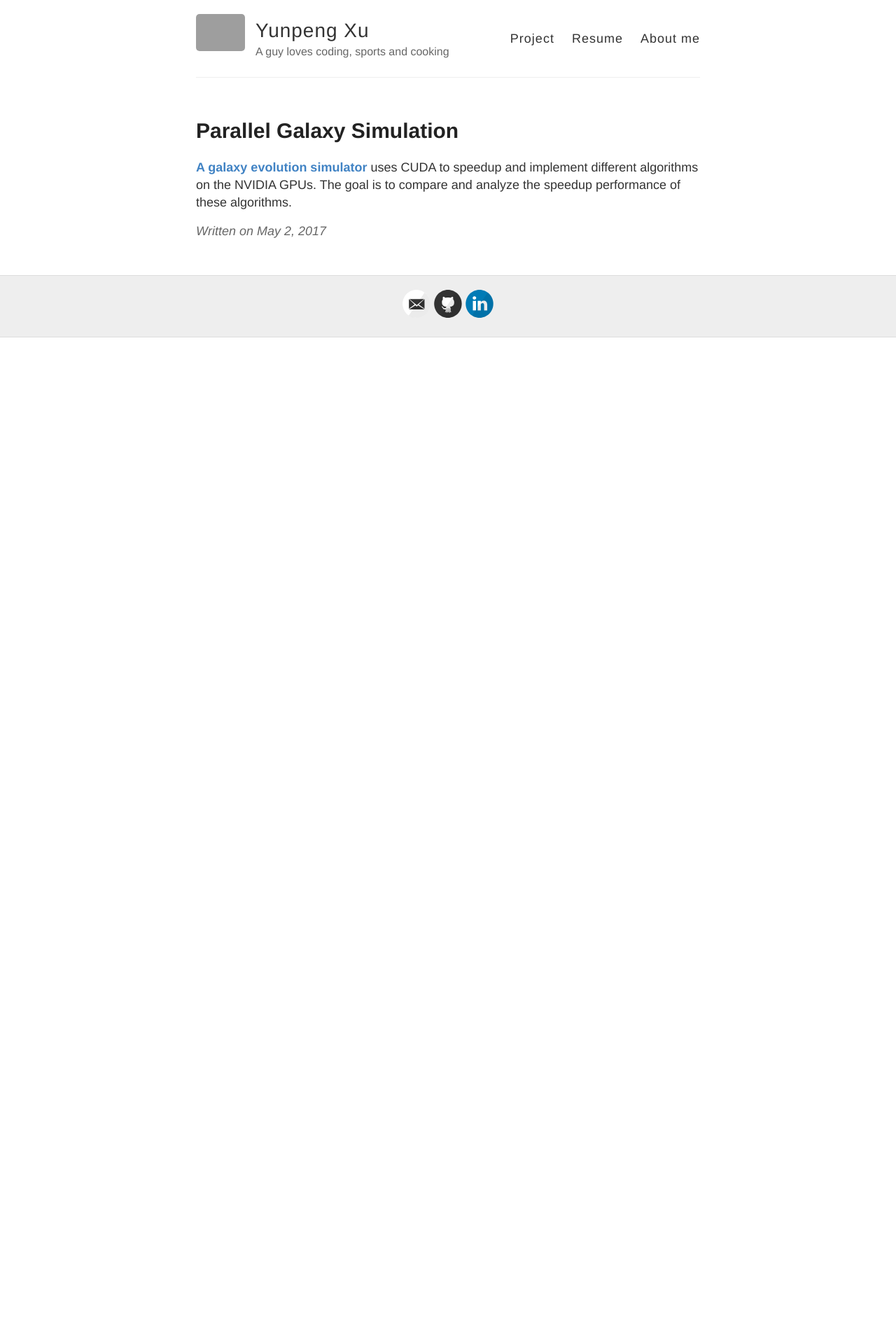
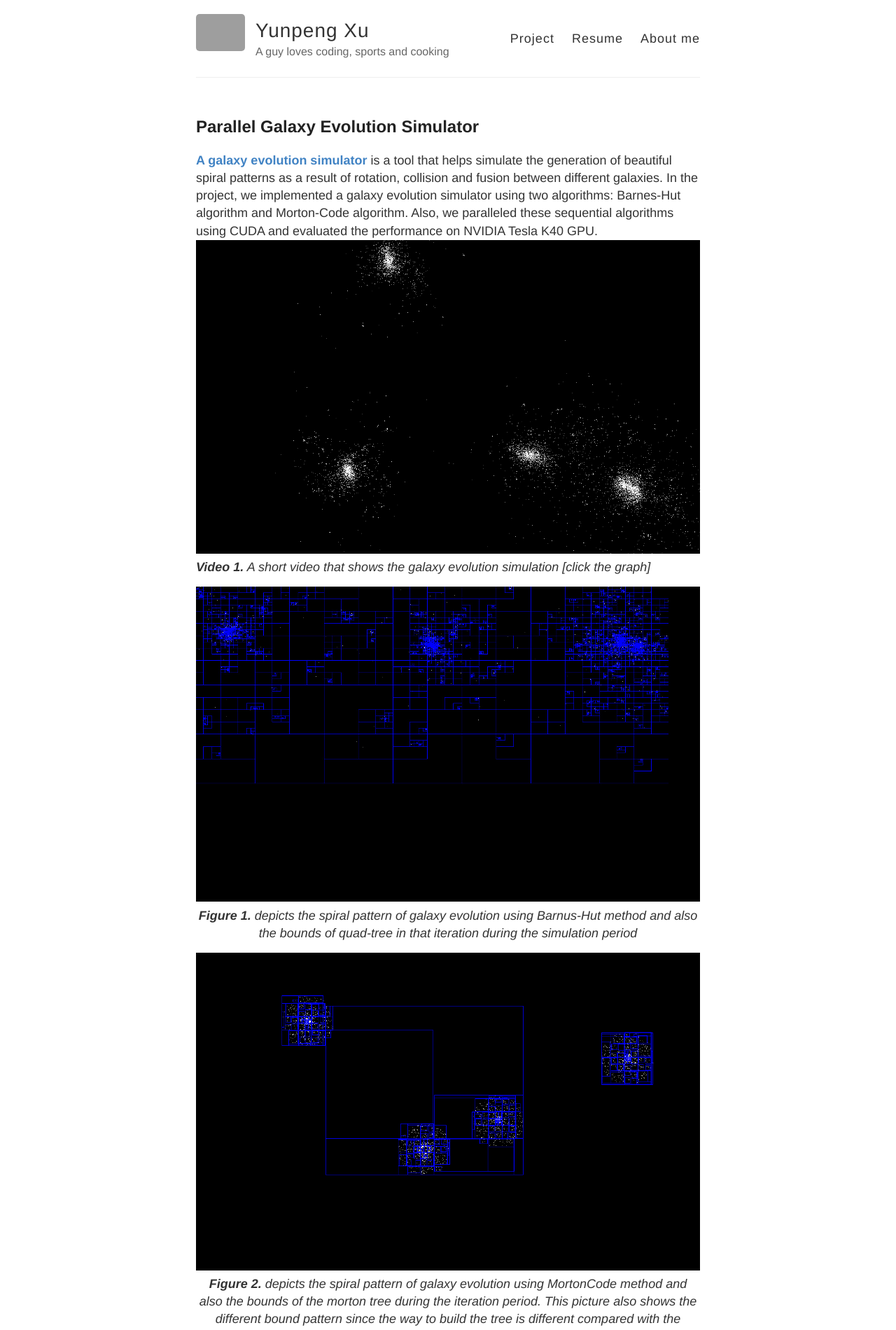
Before and after one commit to louis-xu-ustc/louis-xu-ustc.github.io, a Jekyll site: the page built from _posts/2017-05-02-parallel.md, in a window 1280 px wide. Shown: the top 1900 px of the page at 70% size. Built offline with Jekyll 4.4.1, drawn with Linux system fonts in a browser that asks for light colours; comment, search, counter and statistics services are not loaded; before the commit the page ends 900 px from its top, so only the background shows below that; some of the changed text lies outside the part shown; grey boxes are pictures that could not be loaded.

Commit message:
[yunpengx] update posts for cookyourself and galaxy evolution simulator

```diff
--- a/_layouts/post.html
+++ b/_layouts/post.html
@@ -3,7 +3,7 @@
 ---
 
 <article class="post">
-  <h1>{{ page.title }}</h1>
+  <h2>{{ page.title }}</h2>
 
   <div class="entry">
     {{ content }}
--- a/_posts/2017-05-02-parallel.md
+++ b/_posts/2017-05-02-parallel.md
@@ -1,7 +1,26 @@
 ---
 layout: post
-title: "Parallel Galaxy Simulation"
+title: "Parallel Galaxy Evolution Simulator"
 ---
 
-[**A galaxy evolution simulator**](https://louis-xu-ustc.github.io/Parallel-Galaxy-Evolution-Simulator/) uses CUDA to
-speedup and implement different algorithms on the NVIDIA GPUs. The goal is to compare and analyze the speedup performance of these algorithms.
+[**A galaxy evolution simulator**](https://louis-xu-ustc.github.io/Parallel-Galaxy-Evolution-Simulator/) is a tool that helps simulate the generation of beautiful spiral patterns as a result of rotation, collision and fusion between different galaxies.
+In the project, we implemented a galaxy evolution simulator using two algorithms: Barnes-Hut algorithm and Morton-Code algorithm. Also, we paralleled these sequential algorithms using CUDA and evaluated the performance on NVIDIA Tesla K40 GPU.
+[![A short video shows the galaxy evolution simulation](/images/20170514/galaxy_evolution.png)](https://youtu.be/01xNG6SBi5w)
+***Video 1.** A short video that shows the galaxy evolution simulation [click the graph]*
+
+![Barnus-Hut with bounds](/images/20170514/barneshut_with_bounds.jpg)
+***Figure 1.** depicts the spiral pattern of galaxy evolution using Barnus-Hut method and also the bounds of quad-tree in that iteration during the simulation period*
+
+![Morton with bounds](/images/20170514/morton_with_bouds.png)
+***Figure 2.** depicts the spiral pattern of galaxy evolution using MortonCode method and also the bounds of the morton tree during the iteration period. This picture also shows the different bound pattern since the way to build the tree is different compared with the previous Barnus-Hut's Quad-Tree.*
+
+![Runtime as increase of number of galaxy](/images/20170514/Runtime_increase_of_number_galaxy.png)
+***Figure 3.** Running time (ms/iteration) as the increase of number of galaxy*
+![Runtime as increase of number of galaxy](/images/20170514/Speedup_increase_of_galaxy_num.png)
+***Figure 4.** Speedup of CUDA version compared to the corresponding sequential version as the increase of number of galaxy*
+
+**Figure 3 & 4** show that as the increase of galaxy's number, the running time of sequential version increases due to more particles (objects) for computation. However, the running time of CUDA version doesn’t increase too much. Also, it’s clear that the speedup still increases as the increase of galaxy in Figure 4. The reason we identified is that the the program still doesn’t achieve the peak computing capacity with Tesla K40.
+
+More details:
+[Project Github](https://github.com/louis-xu-ustc/Parallel-Galaxy-Evolution-Simulator)
+[Project Report](https://paper.dropbox.com/doc/Parallel-Galaxy-Evolution-Simulation-REb4i2RtnzMlehkZ0n5SU)
--- a/index.html
+++ b/index.html
@@ -6,7 +6,7 @@
   {% for post in site.posts %}
     <article class="post">
 
-      <h1><a href="{{ site.baseurl }}{{ post.url }}">{{ post.title }}</a></h1>
+      <h2><a href="{{ site.baseurl }}{{ post.url }}">{{ post.title }}</a></h2>
 
       <div class="entry">
         {{ post.excerpt }}
--- a/style.scss
+++ b/style.scss
@@ -18,7 +18,7 @@
 }
 
 body {
-	background: $white;
+  background: $white;
   font: 18px/1.4 $helvetica;
   color: $darkGray;
 }
@@ -71,7 +71,7 @@
 a {
   color: $blue;
   text-decoration: none;
-	cursor: pointer;
+  cursor: pointer;
   &:hover, &:active {
     color: $blue;
   }
@@ -125,6 +125,7 @@
   color: $black;
   background: $lightGray;
 }
+
 ::selection {
   color: $black;
   background: $lightGray;
@@ -134,12 +135,12 @@
 // http://nicolasgallagher.com/micro-clearfix-hack/
 .clearfix:before,
 .clearfix:after {
-    content: " ";
-    display: table;
+  content: " ";
+  display: table;
 }
 
 .clearfix:after {
-    clear: both;
+  clear: both;
 }
 
 /*********************/
@@ -283,6 +284,11 @@
   text-align: center;
 }
 
+img + em {
+  display: block;
+  text-align: center;
+}
+
 // Settled on moving the import of syntax highlighting to the bottom of the CSS
 // ... Otherwise it really bloats up the top of the CSS file and makes it difficult to find the start
 @import "highlights";
```
Also changed, not shown: _posts/2016-12-20-cookyourself.md (+9 -45 lines), images/20161220/shopping_list.png (added), images/20170514/Runtime_increase_of_number_galaxy.png (added), images/20170514/Speedup_increase_of_galaxy_num.png (added), images/20170514/barneshut_with_bounds.jpg (added), images/20170514/galaxy_evolution.png (added), images/20170514/morton_with_bouds.png (added), 2 other files.
